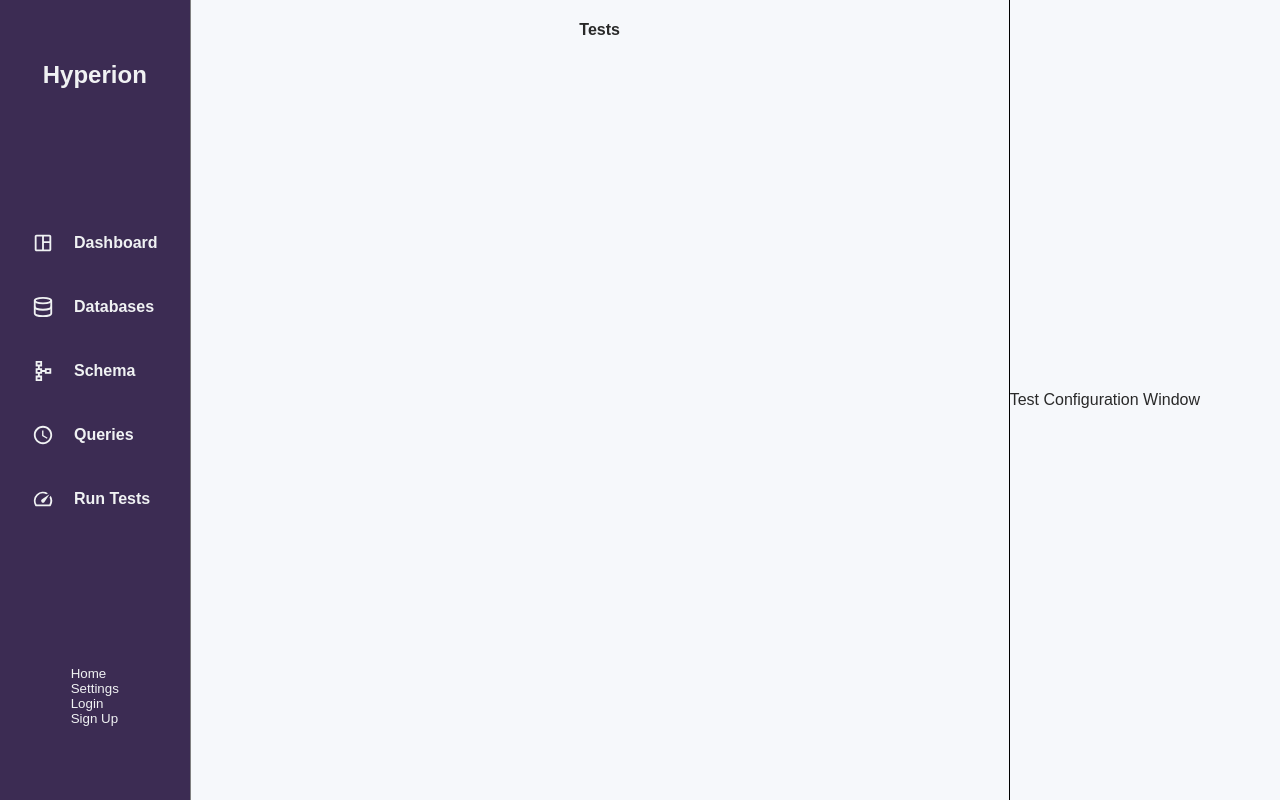
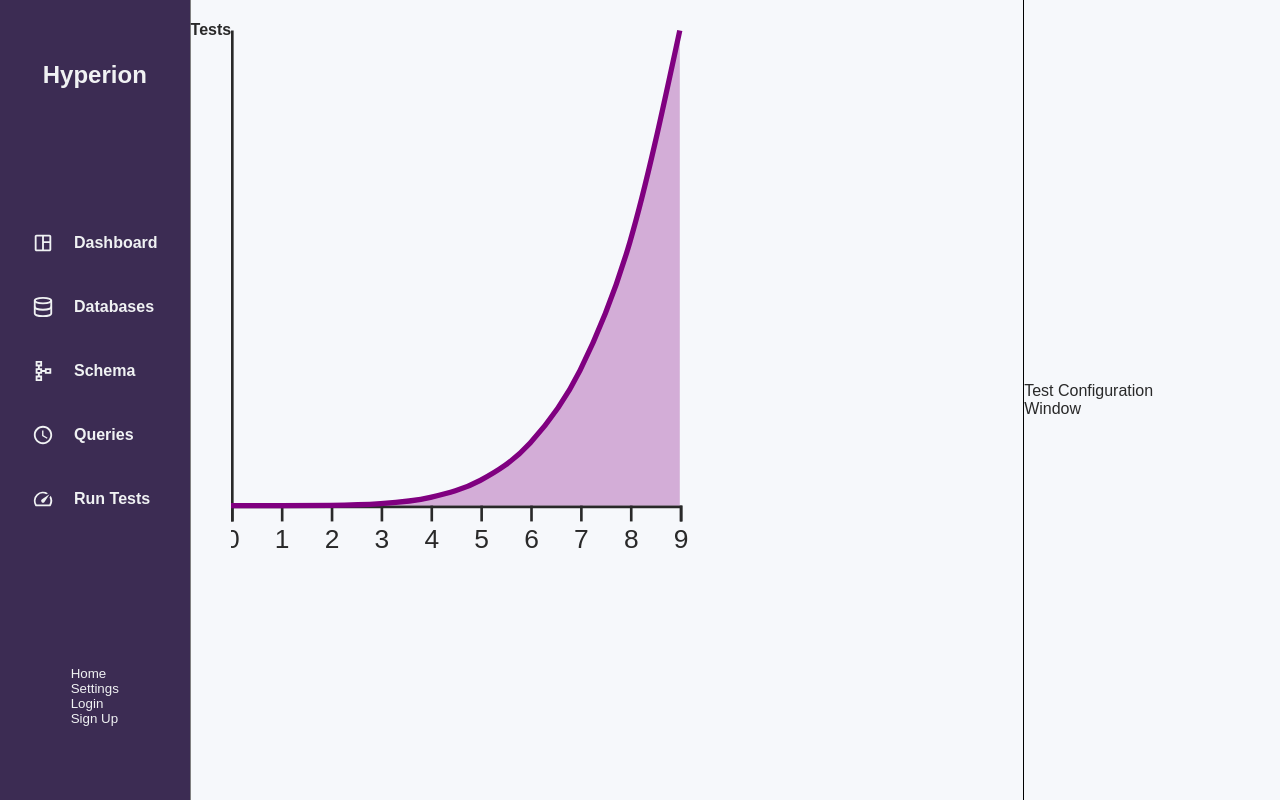
Before and after one commit to oslabs-beta/Hyperion, a React app: page /tests in a window 1280 px wide. Built offline with nearby package versions, Linux system fonts and the light colour scheme.

Commit message:
Started d3 line graph implementation. Co-authored-by: Sankari Ayyaluru sankariayyaluru@gmail.com Co-authored-by: Nick Ozawa nickaozawa@gmail.com

```diff
--- a/client/App.jsx
+++ b/client/App.jsx
@@ -6,6 +6,7 @@ import Dashboard from './containers/Dashboard';
 import Schemas from './containers/Schemas';
 import Tests from './containers/Tests';
 import Queries from './containers/Queries';
+import LineGraph from './components/LineGraph';
 
 const App = (props) => {
 
@@ -18,7 +19,7 @@ const App = (props) => {
     <BrowserRouter>
       <Routes>
         {/* change this to dashboard later  */}
-        <Route path='/' element={<Databases/>} />
+        <Route path='/' element={<Dashboard/>} />
         <Route path='/dashboard' element={<Dashboard/>} />
         <Route path='/database' element={<Databases/>} />
         <Route path='/schemas' element={<Schemas/>} />
--- a/client/components/LineGraph.jsx
+++ b/client/components/LineGraph.jsx
@@ -6,36 +6,139 @@ import PropTypes from 'prop-types';
 Example Data: [{ x: 1, y: 2}, { x: 2, y: 3 }, { x: 5, y: 5}]
 */
 
-const LineGraph = (props) => {
-  const {
-    data,
-    height,
-    width,
-    margin
-  } = props;
-
-  const svgRef = React.useRef(null);
-  const svgWidth = width + margin.left + marigin.right;
-  const svgHeight = height + margin.top + margin.bottom ;
-
-  // x axis function
-  const xScale = d3.scaleLog(10).ran
-  .domain
-  .range([0, d3.max(Object.values(data)) ])
+const margin = { top: 40, right: 80, bottom: 60, left: 50 };
+const width = 300 - margin.left - margin.right;
+const height = 280 - margin.top - margin.bottom;
+const color = "Purple";
 
 
-  // y axis function
+const data = []
+for (let i = 0; i < 10; i++) {
+  data.push({ x: i, y: i ** 5 })
+}
+
+
+const LineGraph = (props) => {
+  console.log(data);
+
+  console.log(`this is data.length ${data.length}`)
+
+  const xData = [];
+  const yData = [];
+
+
+  for (let i = 0 ; i < data.length; i++) {
+    console.log(`this is i in the for loop ${i}`)
+    console.log(data[i])
+    xData[i] = data[i].x;
+    yData[i] = data[i].y;
+  }
+
+  const yMinVal = d3.min(yData);
+  const yMaxVal = d3.max(yData);
+  // const yMinVal = d3.min(data, (d) => {d.y});
+  // const yMaxVal = d3.max(data, (d) => {d.y});
+
+  console.log('y min Val', yMinVal, 'yMaxVal', yMaxVal);
+
+  const getX = d3
+    .scaleLinear()
+    .domain(d3.extent(data, (d) => d.x))
+    .range([0, width]);
+
+
+  const getY = d3
+    .scaleLinear()
+    .domain([yMinVal - 1, yMaxVal + 2])
+    .range([height, 0]);
+
+  const getXAxis = (ref) => {
+    const xAxis = d3.axisBottom(getX)
+    d3.select(ref).call(xAxis)
+  }
+
+  const getYAxis = (ref) => {
+    const yAxis = d3.axisLeft(getY)
+
+      // .tickSize(-width)
+      // .tickPadding(7);
+    d3.select(ref).call(yAxis);
+  }
+
+  const linePath = d3
+    .line()
+    .x((d) => getX(d.x))
+    .y((d) => getY(d.y))
+    .curve(d3.curveMonotoneX)(data);
+
+
+  const areaPath = d3
+    .area()
+    .x((d) => getX(d.x))
+    .y0((d) => getY(d.y))
+    .y1(() => getY(yMinVal -1))
+    .curve(d3.curveMonotoneX)(data);
+
   return (
-    <div>LineGraph</div>
+    <svg viewBox={`0 0 ${width + margin.left + margin.right}
+    ${height + margin.top + margin.bottom}`} >
+       {/* // x- and y-axes */}
+          <g className="axis" ref={getYAxis} />
+          <g
+              className="axis xAxis"
+              ref={getXAxis}
+              transform={`translate(0,${height})`}
+          />
+        {/* // area and line paths */}
+          <path fill={color} d={areaPath} opacity={0.3} />
+          <path strokeWidth={2} fill="none" stroke={color} d={linePath} />
+     {/* ÷÷÷ */}
+          <text
+              transform={"rotate(-90)"}
+              x={0 - height / 2} y={0 - margin.left} dy="1em">
+              {"USD"}
+          </text>
+        {/* // chart title÷÷÷ */}
+          <text
+              x={width / 2} y={0 - margin.top / 2} text-anchor="middle" >
+              {"USD to RUB Exchange Rates, 2020"}
+          </text>
+        {/* // chart subtitle÷÷÷ */}
+
+
+          {data.map((item, index) => {
+              return (
+                  <g key={index}>
+                  {/* // hovering text ÷÷÷ */}
+                      <text
+                          fill="#666"
+                          x={getX(item.date)}
+                          y={getY(item.price) - 20}
+                          textAnchor="middle"
+                      >
+                          {/* {index === activeIndex ? item.price : ""} */}
+                      </text>
+                     {/* // hovering circle÷÷÷ */}
+                      {/* <circle
+                          cx={getX(item.date)}
+                          cy={getY(item.price)}
+                          r={index === activeIndex ? 6 : 4}
+                          fill={color}
+                          strokeWidth={index === activeIndex ? 2 : 0}
+                          stroke="#fff"
+                          style={{ transition: "ease-out .1s" }}
+                      /> */}
+                  </g>
+              );
+          })}
+
+    </svg>
   )
 }
 
-LineGraph.propTypes = {
-  data: PropTypes.arrayOf(PropTypes.object).isRequired,
-  height: PropTypes.number.isRequired,
-
-
-}
+// LineGraph.propTypes = {
+//   data: PropTypes.arrayOf(PropTypes.object).isRequired
+// }
 
 
 export default LineGraph
--- a/client/containers/Tests.jsx
+++ b/client/containers/Tests.jsx
@@ -3,6 +3,7 @@ import styled from 'styled-components';
 import Layout from './Layout';
 import TestConfigWindow from '../components/TestConfigWindow';
 import { connect } from "react-redux";
+import LineGraph from '../components/LineGraph';
 
 
 const Tests = () => {
@@ -14,12 +15,9 @@ const Tests = () => {
     /*
     example data!!!
     */
-    const data = []
-    for (let i = 0; i < 10; i++) {
-      data.push({ x: i, y: i ** 2 })
-    }
 
-    setImage()
+
+    setImage(true)
   }
 
   return (
@@ -27,6 +25,7 @@ const Tests = () => {
       <h4>Tests</h4>
       <StyledContainer>
         {image}
+        <LineGraph />
         <TestConfigWindow />
       </StyledContainer>
     </Layout>
```
